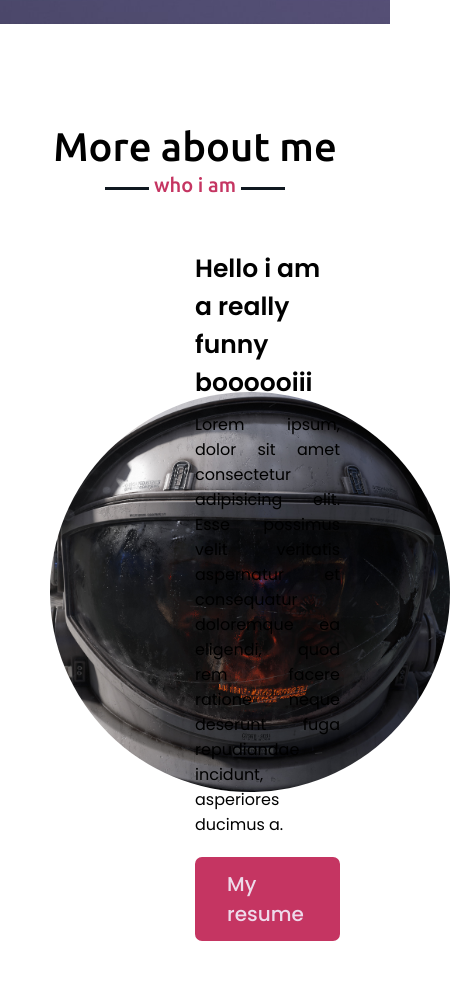
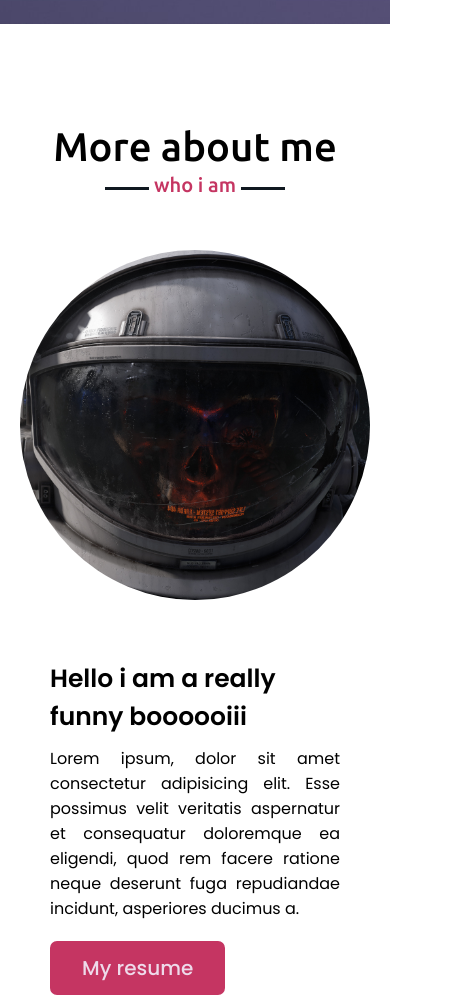
Before and after one commit to aderny-twc/my_page, a plain HTML site: page index.html in a window 390 px wide. Shown: the part 820-1818 px from the top of the page, 450 px wide, since content can reach past the window. Drawn offline with nearby package versions, Linux system fonts and the light colour scheme.

Commit message:
Completed 'about me' section

```diff
--- a/css/style.css
+++ b/css/style.css
@@ -208,11 +208,19 @@ section {
 }
 
 /* RESPONSIVE VERSION STYLES */
-@media (max-width: 1104px) {
+@media (max-width: 1300px) {
     .home .max-width {
         margin-left: 0;
     }
 }
+
+@media (max-width: 1104px) {
+    .about .about-content .left img {
+        height: 350px;
+        width: 350px;
+    }
+}
+
 
 @media (max-width: 990px) {
     .home .max-width {
@@ -269,6 +277,24 @@ section {
     .home .home-content .text-greeting3{
         font-size: 30px;
     }
+
+    .max-width {
+        max-width: 800px;
+    }
+
+    .about .about-content .column {
+        width: 100%;
+    }
+
+    .about .about-content .left {
+        display: flex;
+        justify-content: center;
+        margin: 0 auto 60px;
+    }
+
+    .about .about-content .right {
+        flex: 100%
+    }
 }
 
 @media (max-width: 650px) {
```
